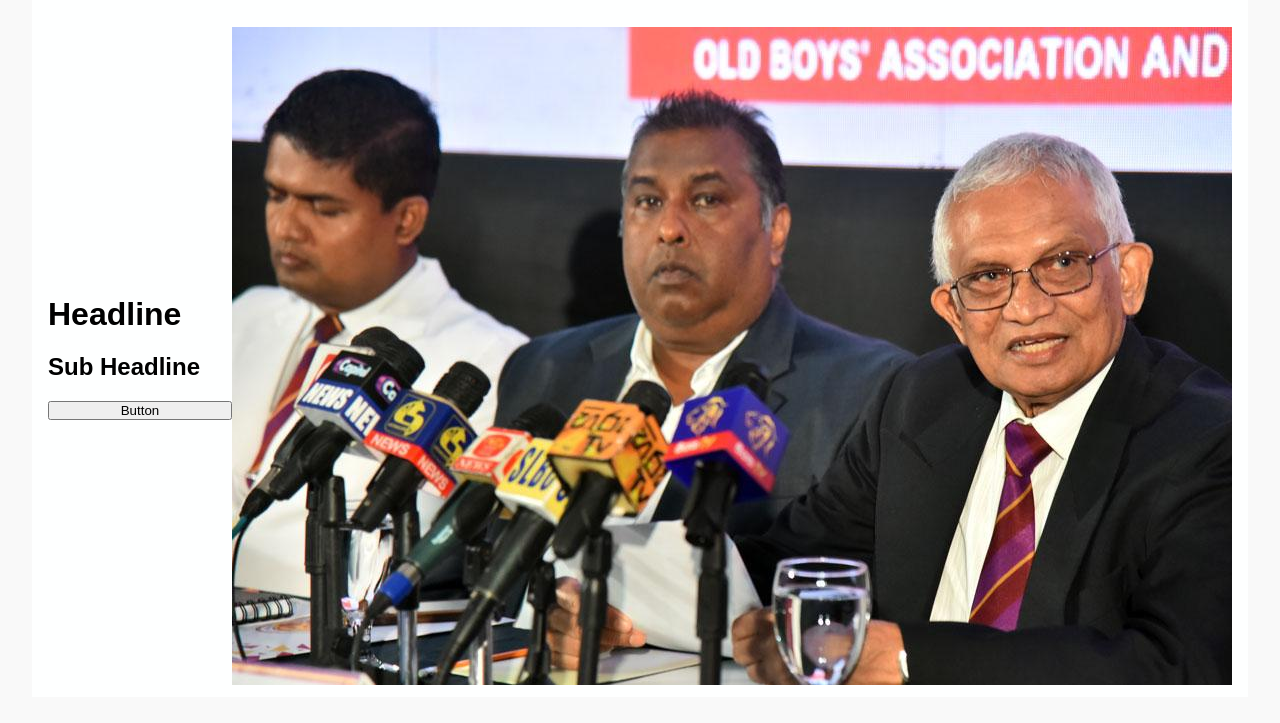
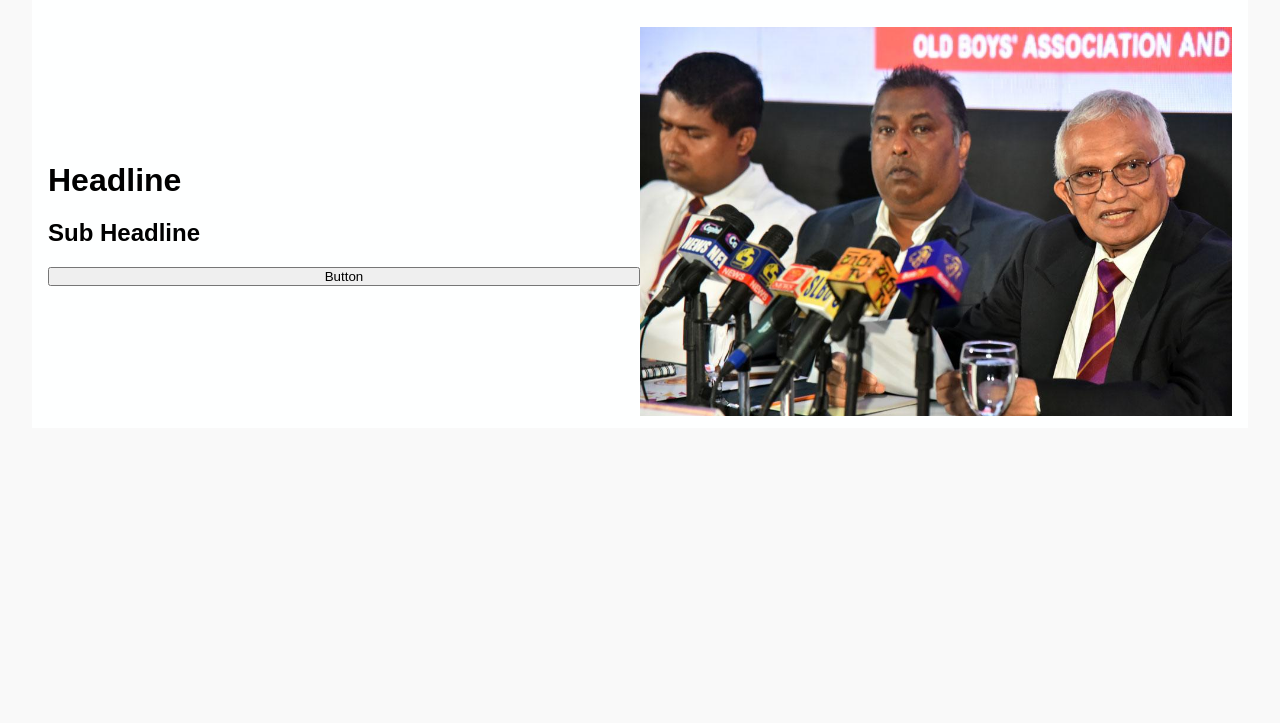
Before and after one commit to minhajahmath/WCSE-First-Webpage, a plain HTML site: page index.html in a window 1280 px wide. Shown: the part 47-770 px from the top of the page. Drawn offline with Linux system fonts and the light colour scheme.

Commit message:
added-heroimg-width

```diff
--- a/index.html
+++ b/index.html
@@ -57,6 +57,10 @@
         flex: 1;
       }
 
+      #hero img{
+        width: 100%;
+      }
+
       #hero div:nth-child(1) {
         display: flex;
         flex-direction: column;
```
